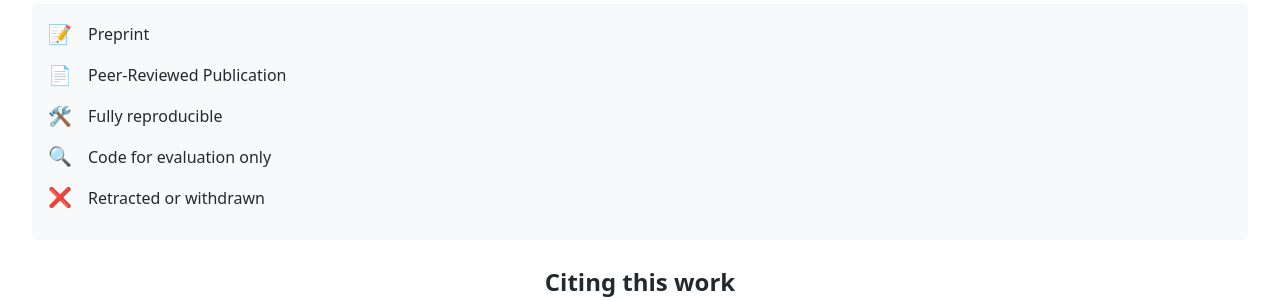
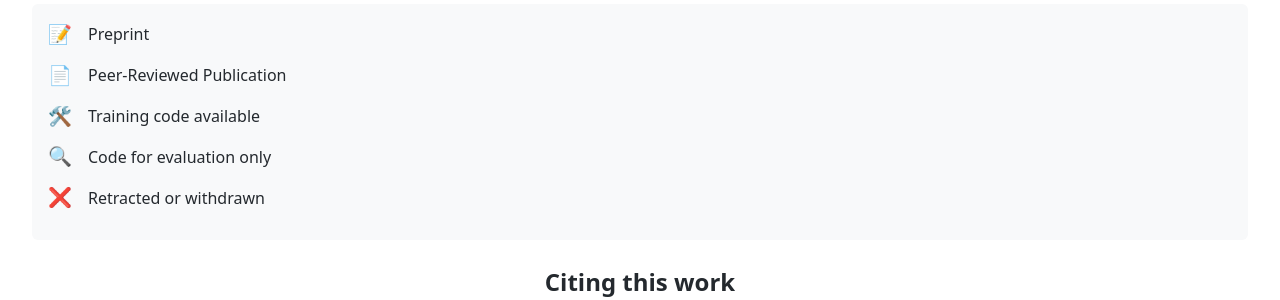
Before and after one commit to theislab/single-cell-transformer-papers, a Jekyll site: the page built from index.md, in a window 1280 px wide and 1083 px high. Shown: the part 385-685 px from the top of the window. Built offline with Jekyll 4.4.1, drawn with Linux system fonts in a browser that asks for light colours.

Commit message:
change reproducible to training code available to be more specific (#62)

```diff
--- a/index.md
+++ b/index.md
@@ -26,7 +26,7 @@ We welcome contributions to this repository. Please open a pull request or an is
   </div>
   <div class="legend-item">
     <span class="legend-icon">🛠️</span>
-    <span>Fully reproducible</span>
+    <span>Training code available</span>
   </div>
   <div class="legend-item">
     <span class="legend-icon">🔍</span>
```
